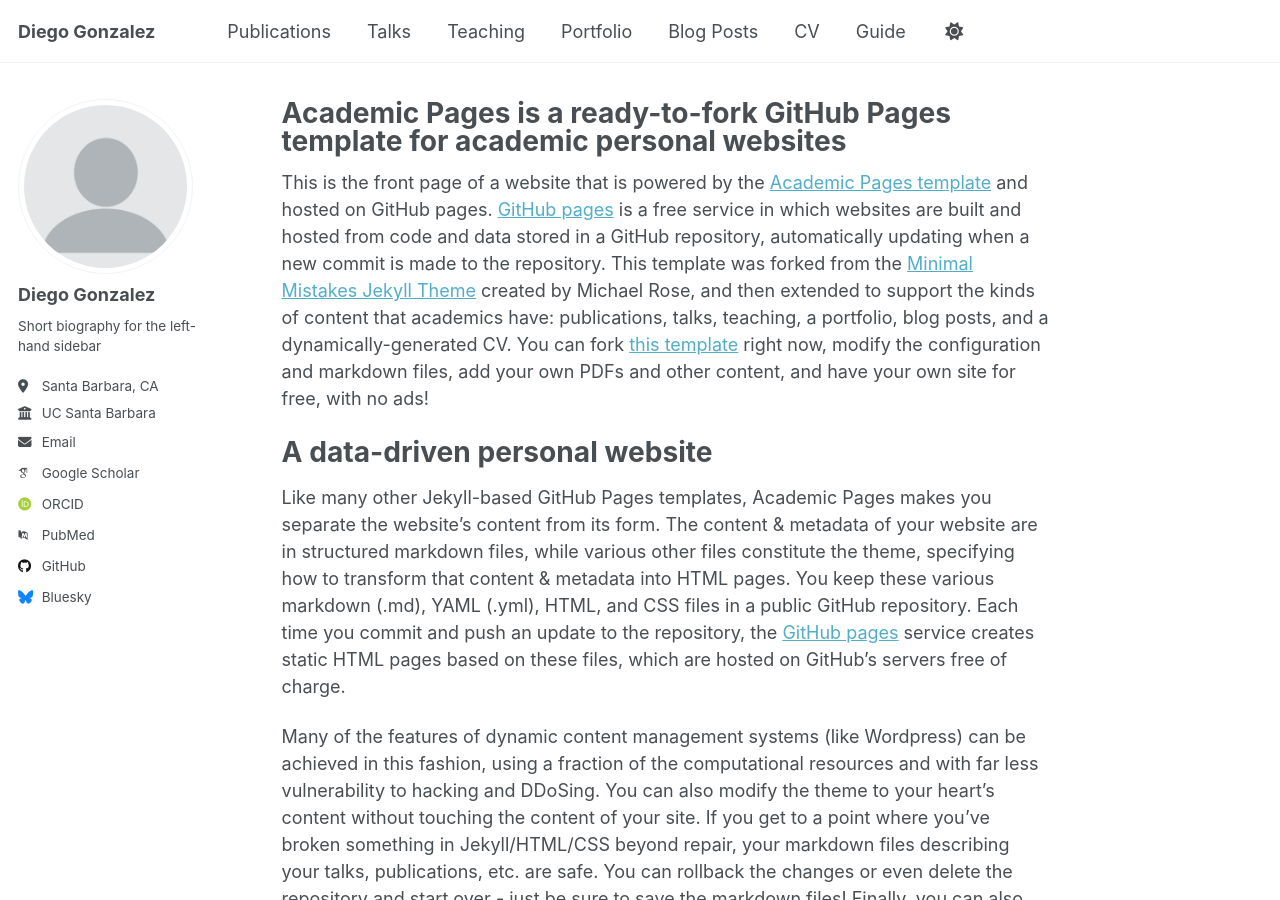
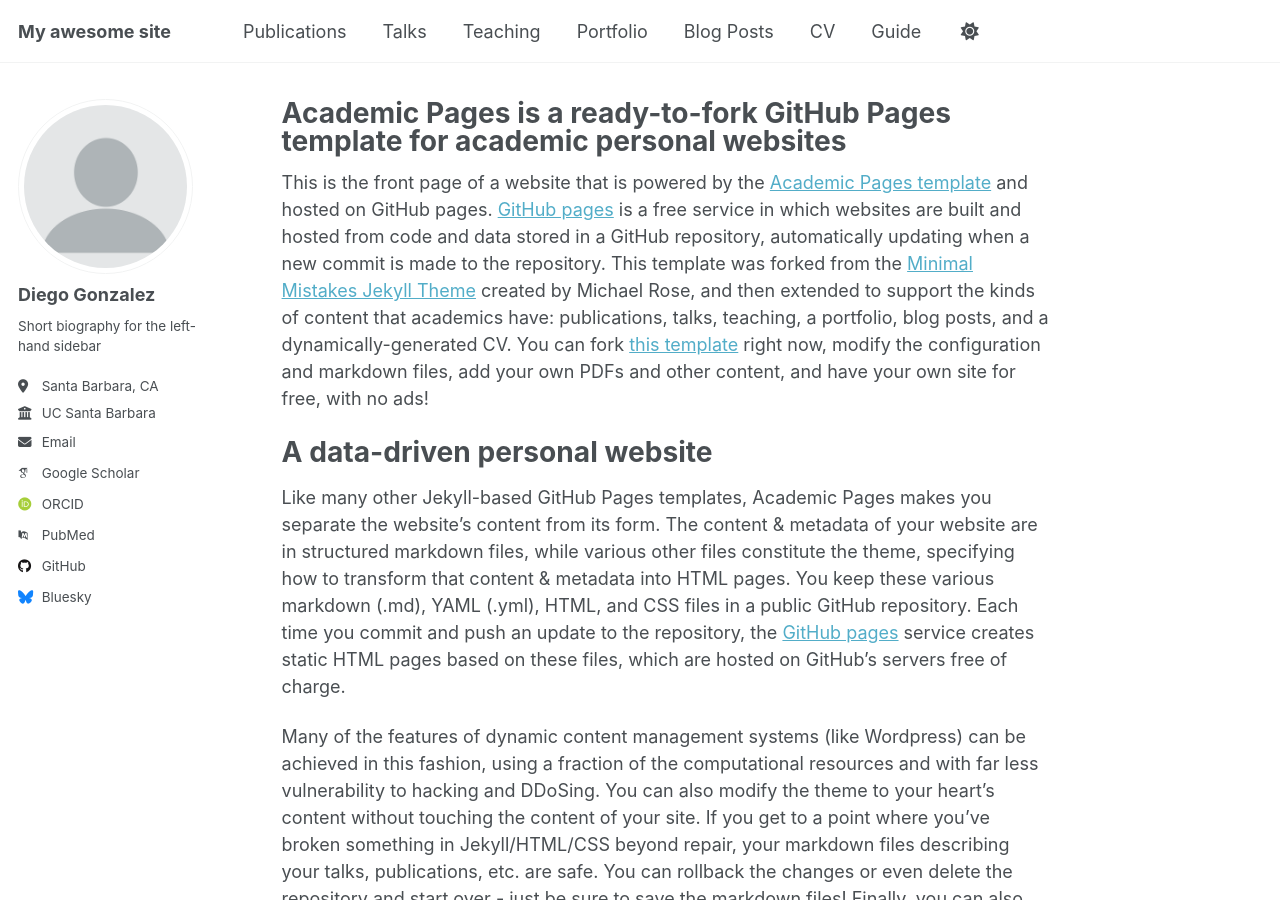
Before and after one commit to djgonzalezucsb/teaching-portfolio, a Jekyll site: the page built from _pages/about.md, in a window 1280 px wide and 900 px high. Built offline with Jekyll 4.4.1, drawn with Linux system fonts in a browser that asks for light colours; some web fonts are replaced.

Commit message:
Update _config.yml

```diff
--- a/_config.yml
+++ b/_config.yml
@@ -9,7 +9,7 @@
 # Basic Site Settings
 locale                   : "en-US"
 site_theme               : "default"
-title                    : "Diego Gonzalez"
+title                    : "My awesome site"
 title_separator          : "-"
 name                     : &name "Diego Gonzalez"
 description              : &description "PhD Candidate in neuroscience and behavior at UC Santa Barbara"
```
